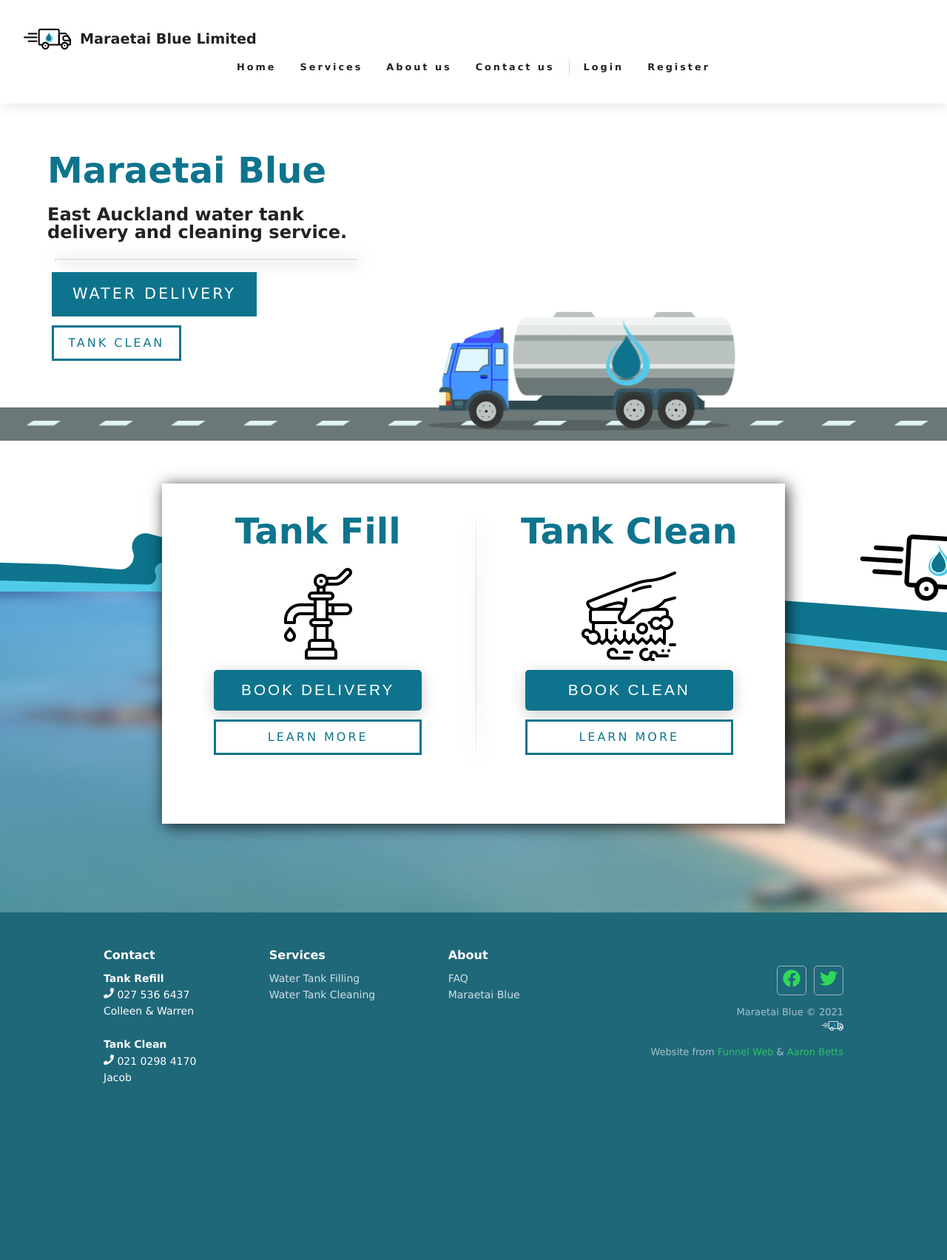
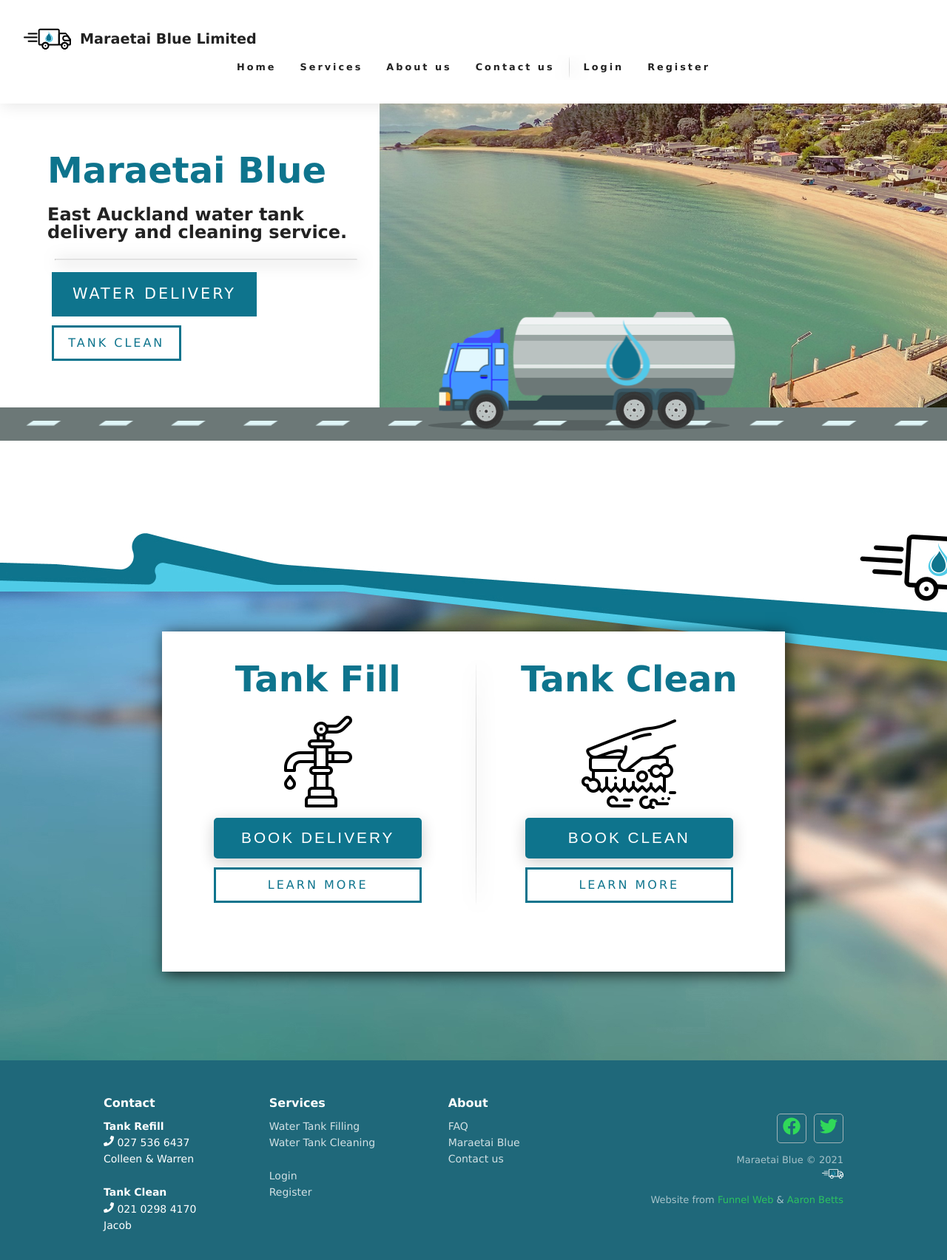
Before and after one commit to AaronRBetts/maraetai-blue, a React (Create React App) app in the folder client/: page / in a window 1280 px wide. Shown: the top 1704 px of the page at 74% size. Before the commit the page ends 1518 px from the top, so only its background shows below. Built offline with nearby package versions, Linux system fonts and the light colour scheme; no server answers.

Commit message:
layout changes

```diff
--- a/client/src/Components/Footer.js
+++ b/client/src/Components/Footer.js
@@ -25,6 +25,12 @@
                             <ul>
                                 <li><Link to="/services">Water Tank Filling</Link></li>
                                 <li><Link to="/services">Water Tank Cleaning</Link></li>
+                                {localStorage.getItem('token') ?
+                                <li><br /><Link to="/bookings">My bookings</Link></li> :
+                                <><br />
+                                <li><Link to="/bookings">Login</Link></li>
+                                <li><Link to="/bookings">Register</Link></li>
+                                </>}
                             </ul>
                         </div>
                         <div className="item">
@@ -32,6 +38,7 @@
                             <ul>
                                 <li><Link to="/">FAQ</Link></li>
                                 <li><Link to="/">Maraetai Blue</Link></li>
+                                <li><Link to="/">Contact us</Link></li>
                             </ul>
                         </div>
                         <div className="item social">
--- a/client/src/Pages/Login.js
+++ b/client/src/Pages/Login.js
@@ -2,6 +2,7 @@
 import { Link } from 'react-router-dom'
 import './styles.css'
 import '../App.css'
+import logo from '../images/MB_Logo.svg'
 
 function Login() {
   const [email, setEmail] = useState('')
@@ -35,6 +36,9 @@
     <div className="card auth">
       <div className="authBox" id="login">
         <h1>Login</h1>
+        <img alt="maraetai blue logo" src={logo} style={{width: '50px'}}/>
+        <p>Log in to your account to book your Water tank refill or clean online.</p>
+        <hr /><br /><br />
         <form onSubmit={loginUser}>
           <input value={email} onChange={(e) => setEmail(e.target.value)} type="email" placeholder="Email" />
           <br />
--- a/client/src/Pages/Register.js
+++ b/client/src/Pages/Register.js
@@ -2,6 +2,7 @@
 import '../App.css'
 import React, { useState, useEffect, useRef } from 'react';
 import {Link} from 'react-router-dom'
+import logo from '../images/MB_Logo.svg'
 
 function Register() {
   const [name, setName] = useState('')
@@ -75,6 +76,9 @@
     <div className="card auth">
       <div className="authBox" id="register">
         <h1>Register</h1>
+        <img alt="maraetai blue logo" src={logo} style={{width: '50px'}}/>
+        <p>Create an account to book your Water tank refill or clean online.</p>
+        <hr /><br /><br />
         <form onSubmit={registerUser}>
           <input value={name} name="name" onChange={(e) => setName(e.target.value)} type="text" placeholder="Name" />
           <br />
@@ -88,7 +92,7 @@
         </form><hr />
           <p>Already have an account? <Link to="/Login">Login</Link></p>
           <br />
-          <div style={{color: 'red', maxWidth: 'fit-content'}}>
+          <div style={{color: 'red', maxWidth: 'fit-content', margin: 'auto'}}>
             {err.name && <p>{err.name}</p>}
             {err.email && <p>{err.email}</p>}
             {err.password && <p>{err.password}</p>}
--- a/client/src/Pages/styles.css
+++ b/client/src/Pages/styles.css
@@ -12,6 +12,7 @@
 }
 
 .card#services {
+    padding-top: 200px;
     padding-bottom: 10vh;
 }
 
@@ -252,7 +253,7 @@
     background-image: url('../../src/images/pohutukawa\ coast.jpg');
     background-attachment: fixed;
     width: 100%;
-    margin-bottom: 18vh;
+    margin-bottom: 9vh;
     background-size: cover;
 }
 
--- a/client/src/images/animations.css
+++ b/client/src/images/animations.css
@@ -15,7 +15,6 @@
 }
 
 .truckBanner {
-    background-color: white;
     display: flex;
     position: absolute;
     top: 128px;
```
